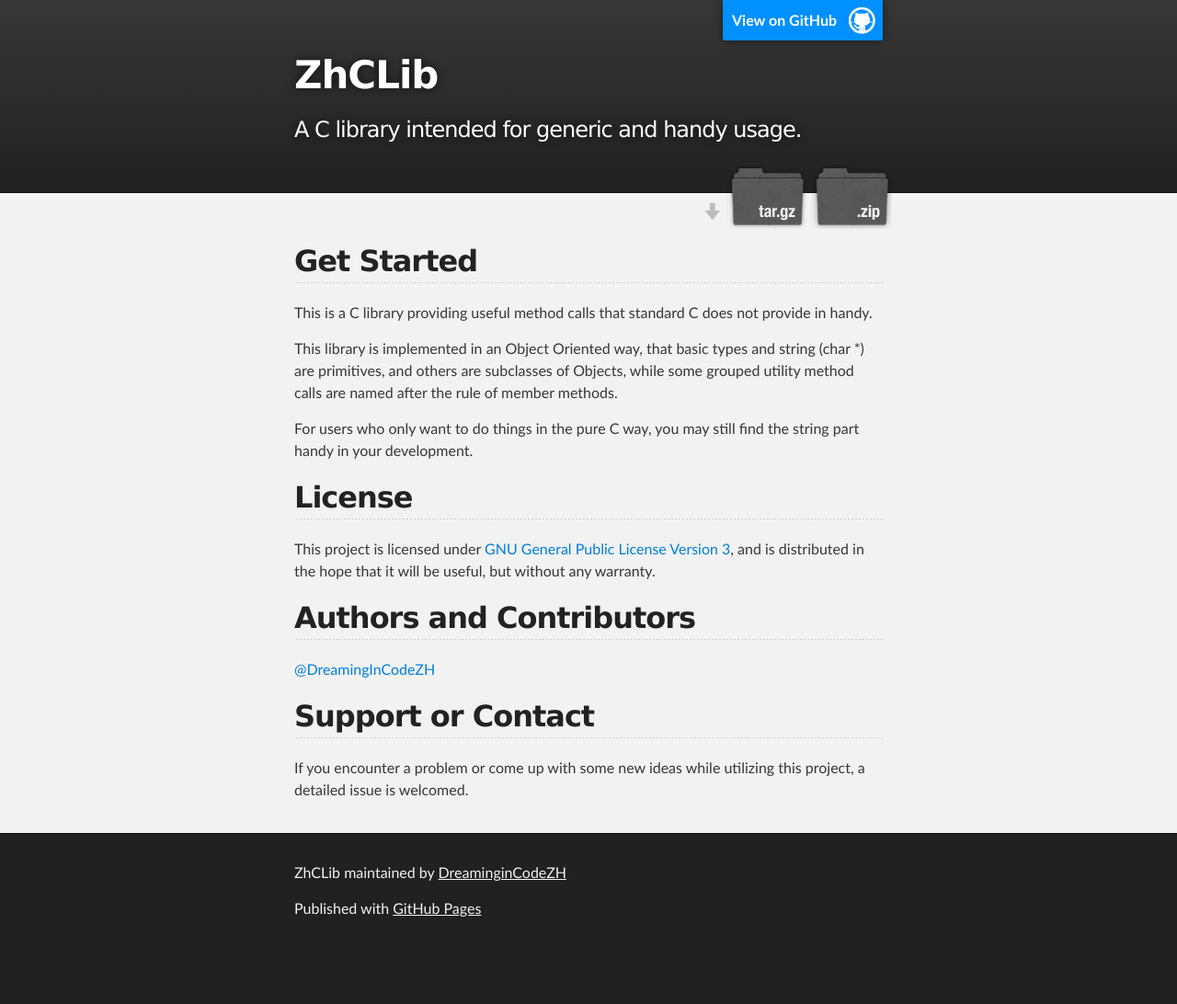
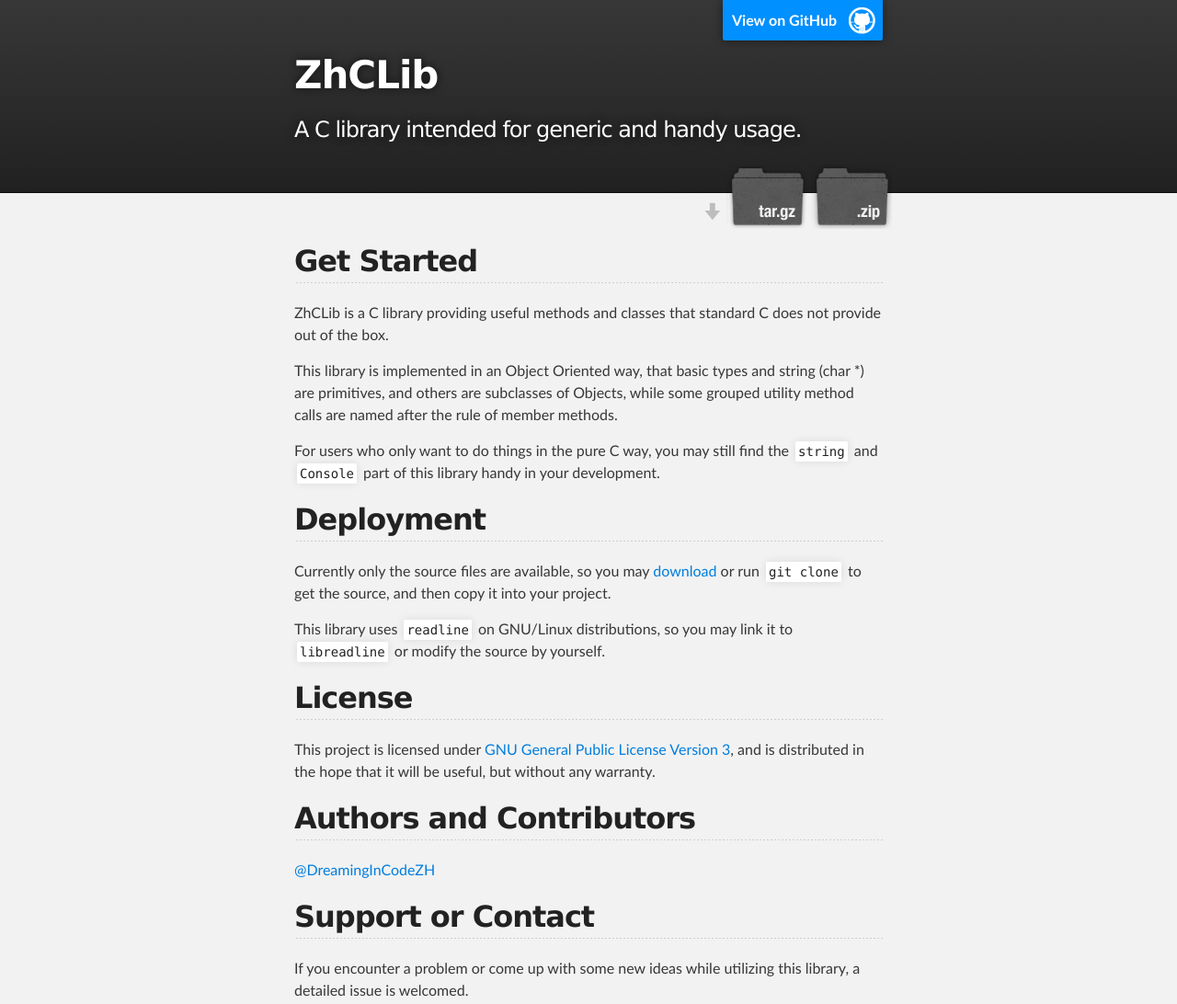
Before and after one commit to zhanghai/zhclib, a plain HTML site: page index.html in a window 1280 px wide. Shown: the top 1092 px of the page at 92% size. Before the commit the page ends 1035 px from the top, so only its background shows below. Drawn offline with Linux system fonts and the light colour scheme.

Commit message:
Add deployment; Minor fixes

```diff
--- a/index.html
+++ b/index.html
@@ -31,14 +31,21 @@
     <!-- MAIN CONTENT -->
     <div id="main_content_wrap" class="outer">
       <section id="main_content" class="inner">
-        <h2>
+<h2>
 <a name="get-started" class="anchor" href="#get-started"><span class="octicon octicon-link"></span></a>Get Started</h2>
 
-<p>This is a C library providing useful method calls that standard C does not provide in handy. </p>
+<p>ZhCLib is a C library providing useful methods and classes that standard C does not provide out of the box. </p>
 
 <p>This library is implemented in an Object Oriented way, that basic types and string (char *) are primitives, and others are subclasses of Objects, while some grouped utility method calls are named after the rule of member methods.</p>
 
-<p>For users who only want to do things in the pure C way, you may still find the string part handy in your development.</p>
+<p>For users who only want to do things in the pure C way, you may still find the <code>string</code> and <code>Console</code> part of this library handy in your development.</p>
+
+<h2>
+<a name="deployment" class="anchor" href="#deployment"><span class="octicon octicon-link"></span></a>Deployment</h2>
+
+<p>Currently only the source files are available, so you may <a href="https://github.com/DreaminginCodeZH/zhclib/zipball/master">download</a> or run <code>git clone</code> to get the source, and then copy it into your project.</p>
+
+<p>This library uses <code>readline</code> on GNU/Linux distributions, so you may link it to <code>libreadline</code> or modify the source by yourself.</p>
 
 <h2>
 <a name="license" class="anchor" href="#license"><span class="octicon octicon-link"></span></a>License</h2>
@@ -53,7 +60,7 @@
 <h2>
 <a name="support-or-contact" class="anchor" href="#support-or-contact"><span class="octicon octicon-link"></span></a>Support or Contact</h2>
 
-<p>If you encounter a problem or come up with some new ideas while utilizing this project, a detailed issue is welcomed.</p>
+<p>If you encounter a problem or come up with some new ideas while utilizing this library, a detailed issue is welcomed.</p>
       </section>
     </div>
 
```
